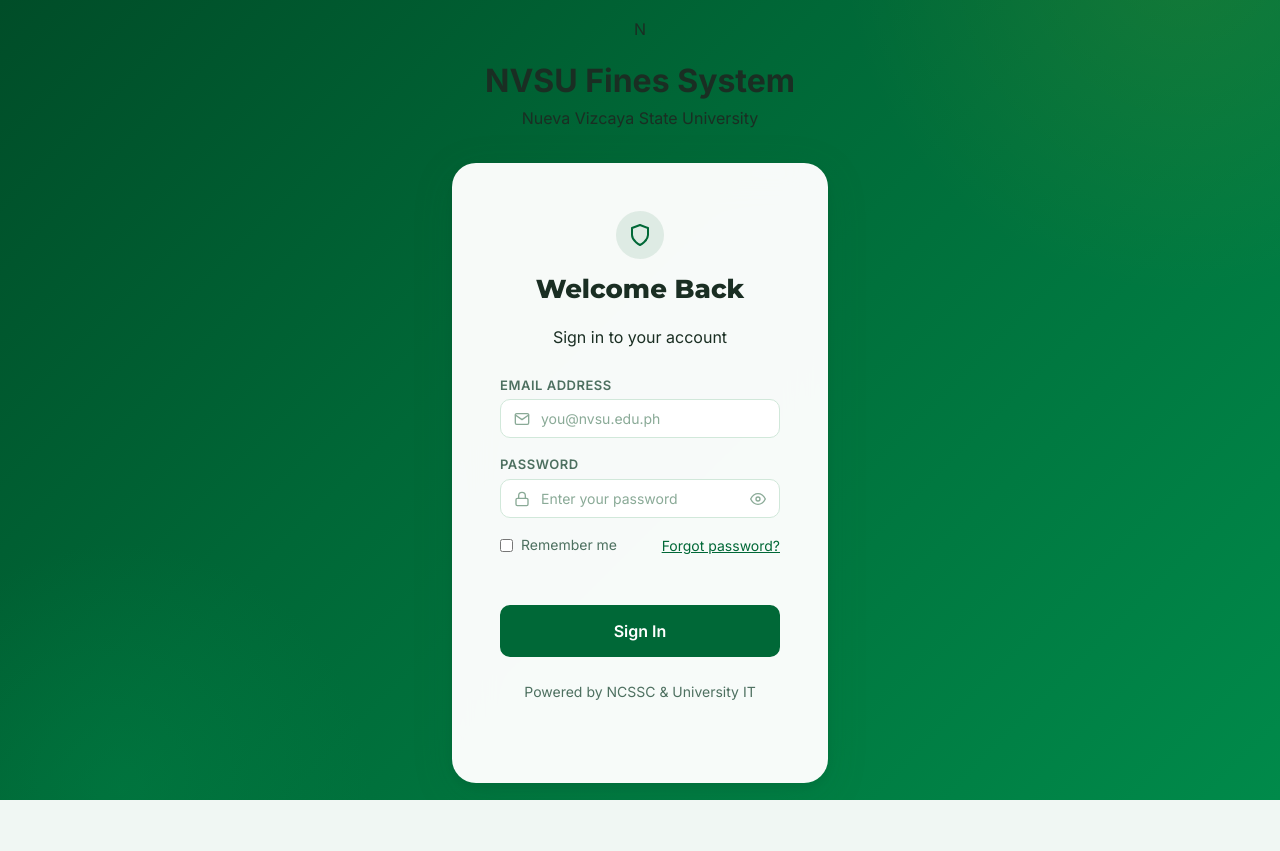
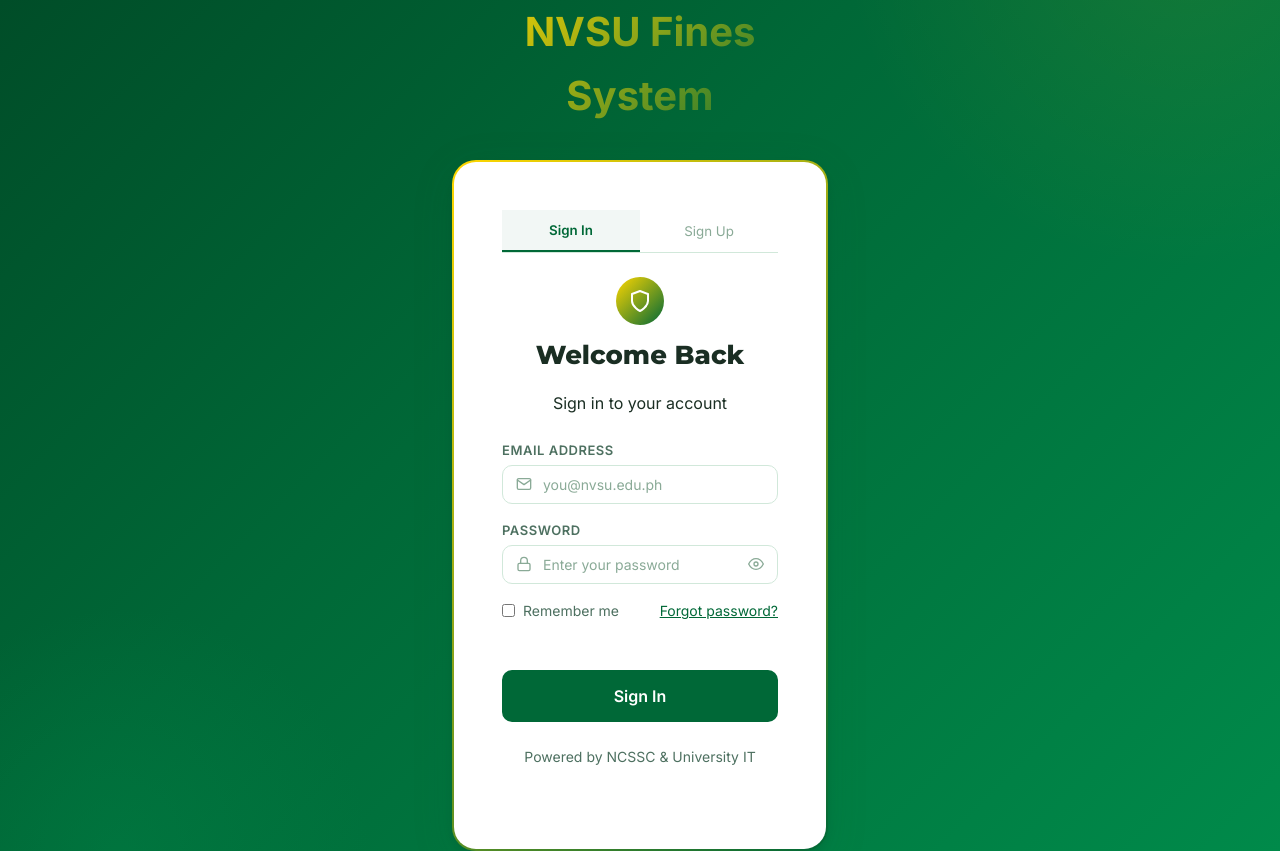
Before and after one commit to iHoshiii/Fines-System, a Next.js app in the folder frontend/: page /login in a window 1280 px wide. Before the commit the page ends 800 px from the top, so only its background shows below. Built offline with nearby package versions, Linux system fonts and the light colour scheme; no server answers.

Commit message:
(5) login UI enhancement and Sign up feature

```diff
--- a/frontend/src/app/globals.css
+++ b/frontend/src/app/globals.css
@@ -920,6 +920,8 @@
   width: 100%;
   box-shadow: var(--shadow-lg);
   animation: slideUp 0.5s ease;
+  border: 2px solid transparent;
+  background: linear-gradient(white, white) padding-box, linear-gradient(135deg, #FFD700 0%, #006837 100%) border-box;
 }
 
 .login-card h2 {
--- a/frontend/src/app/login/page.tsx
+++ b/frontend/src/app/login/page.tsx
@@ -1,6 +1,7 @@
 'use client';
 
 import { useAuth } from '@/context/AuthContext';
+import { supabase } from '@/lib/supabaseClient';
 import { useRouter } from 'next/navigation';
 import { useEffect, useState } from 'react';
 import { FiAlertCircle, FiEye, FiEyeOff, FiLock, FiMail, FiShield } from 'react-icons/fi';
@@ -8,12 +9,33 @@
 export default function LoginPage() {
     const { signIn, user, loading } = useAuth();
     const router = useRouter();
+    const [isSignUp, setIsSignUp] = useState(false);
+
+    // Login state
     const [email, setEmail] = useState('');
     const [password, setPassword] = useState('');
     const [showPassword, setShowPassword] = useState(false);
     const [rememberMe, setRememberMe] = useState(false);
+
+    // Sign up state
+    const [signUpData, setSignUpData] = useState({
+        email: '',
+        firstName: '',
+        middleName: '',
+        lastName: '',
+        idNumber: '',
+        college: '',
+        course: '',
+        year: '',
+        password: '',
+        confirmPassword: ''
+    });
+    const [showSignUpPassword, setShowSignUpPassword] = useState(false);
+    const [showConfirmPassword, setShowConfirmPassword] = useState(false);
+
     const [error, setError] = useState<string | null>(null);
     const [loadingSignIn, setLoadingSignIn] = useState(false);
+    const [loadingSignUp, setLoadingSignUp] = useState(false);
 
     useEffect(() => {
         if (!loading && user) {
@@ -56,6 +78,75 @@
         }
     };
 
+    const handleSignUp = async (e: React.FormEvent) => {
+        e.preventDefault();
+        setError(null);
+
+        // Validation
+        if (!signUpData.email.trim() || !signUpData.firstName.trim() || !signUpData.lastName.trim() ||
+            !signUpData.idNumber.trim() || !signUpData.college.trim() || !signUpData.course.trim() ||
+            !signUpData.year.trim() || !signUpData.password.trim()) {
+            setError('All fields are required');
+            return;
+        }
+
+        if (!signUpData.email.includes('@nvsu.edu.ph')) {
+            setError('Please use your NVSU email address');
+            return;
+        }
+
+        if (signUpData.password !== signUpData.confirmPassword) {
+            setError('Passwords do not match');
+            return;
+        }
+
+        if (signUpData.password.length < 6) {
+            setError('Password must be at least 6 characters long');
+            return;
+        }
+
+        setLoadingSignUp(true);
+
+        try {
+            // Create user in Supabase Auth
+            const { data, error: signUpError } = await supabase.auth.signUp({
+                email: signUpData.email,
+                password: signUpData.password,
+                options: {
+                    data: {
+                        full_name: `${signUpData.firstName} ${signUpData.middleName} ${signUpData.lastName}`.trim(),
+                        role: 'student',
+                        student_id_number: signUpData.idNumber,
+                        college: signUpData.college,
+                        course: signUpData.course,
+                        year_section: signUpData.year
+                    }
+                }
+            });
+
+            if (signUpError) {
+                if (signUpError.message.includes('already registered')) {
+                    setError('An account with this email already exists');
+                } else {
+                    setError(signUpError.message);
+                }
+                return;
+            }
+
+            setError('Account created successfully! Please check your email to confirm your account.');
+            // Switch back to login after successful signup
+            setTimeout(() => {
+                setIsSignUp(false);
+                setError(null);
+            }, 3000);
+
+        } catch (err) {
+            setError('An error occurred during sign up');
+        } finally {
+            setLoadingSignUp(false);
+        }
+    };
+
     if (loading) {
         return (
             <main className="login-page">
@@ -74,26 +165,68 @@
         <main className="login-page">
             <div className="login-card-wrapper">
                 <div style={{ textAlign: 'center', marginBottom: 32 }}>
-                    <div className="login-logo centered">N</div>
-                    <div className="login-logo-text centered">
-                        <h1>NVSU Fines System</h1>
-                        <span>Nueva Vizcaya State University</span>
-                    </div>
+                    <h1 style={{
+                        fontSize: '2.5rem',
+                        fontWeight: 'bold',
+                        background: 'linear-gradient(135deg, #FFD700 0%, #006837 100%)',
+                        WebkitBackgroundClip: 'text',
+                        WebkitTextFillColor: 'transparent',
+                        backgroundClip: 'text',
+                        marginBottom: 8
+                    }}>
+                        NVSU Fines System
+                    </h1>
                 </div>
 
                 <div className="login-card">
+                    {/* Tab Switcher */}
+                    <div style={{ display: 'flex', marginBottom: 24, borderBottom: '1px solid var(--color-border)' }}>
+                        <button
+                            onClick={() => { setIsSignUp(false); setError(null); }}
+                            style={{
+                                flex: 1,
+                                padding: '12px',
+                                border: 'none',
+                                background: isSignUp ? 'transparent' : 'var(--color-primary-50)',
+                                color: isSignUp ? 'var(--color-text-muted)' : 'var(--color-primary)',
+                                fontWeight: isSignUp ? 'normal' : '600',
+                                cursor: 'pointer',
+                                borderBottom: isSignUp ? 'none' : '2px solid var(--color-primary)'
+                            }}
+                        >
+                            Sign In
+                        </button>
+                        <button
+                            onClick={() => { setIsSignUp(true); setError(null); }}
+                            style={{
+                                flex: 1,
+                                padding: '12px',
+                                border: 'none',
+                                background: isSignUp ? 'var(--color-primary-50)' : 'transparent',
+                                color: isSignUp ? 'var(--color-primary)' : 'var(--color-text-muted)',
+                                fontWeight: isSignUp ? '600' : 'normal',
+                                cursor: 'pointer',
+                                borderBottom: isSignUp ? '2px solid var(--color-primary)' : 'none'
+                            }}
+                        >
+                            Sign Up
+                        </button>
+                    </div>
+
                     <div style={{ display: 'flex', flexDirection: 'column', alignItems: 'center', gap: 10, marginBottom: 24 }}>
                         <div style={{
                             width: 48, height: 48,
-                            background: 'var(--color-primary-100)',
+                            background: 'linear-gradient(135deg, #FFD700 0%, #006837 100%)',
                             borderRadius: 'var(--radius-full)',
                             display: 'flex', alignItems: 'center', justifyContent: 'center',
-                            color: 'var(--color-primary)'
+                            color: 'white'
                         }}>
                             <FiShield size={24} />
                         </div>
-                        <h2 style={{ textAlign: 'center' }}>Welcome Back</h2>
-                        <p style={{ textAlign: 'center', margin: 0 }}>Sign in to your account</p>
+                        <h2 style={{ textAlign: 'center' }}>{isSignUp ? 'Create Account' : 'Welcome Back'}</h2>
+                        <p style={{ textAlign: 'center', margin: 0 }}>
+                            {isSignUp ? 'Join the NVSU Fines System' : 'Sign in to your account'}
+                        </p>
                     </div>
 
                     {error && (
--- a/frontend/src/context/AuthContext.tsx
+++ b/frontend/src/context/AuthContext.tsx
@@ -1,15 +1,24 @@
 'use client';
 
-import React, { createContext, useContext, useEffect, useState } from 'react';
 import { supabase } from '@/lib/supabaseClient';
 import { Profile } from '@/types';
 import { User } from '@supabase/supabase-js';
+import React, { createContext, useContext, useEffect, useState } from 'react';
 
 interface AuthContextType {
     user: User | null;
     profile: Profile | null;
     loading: boolean;
     signIn: (email: string, password: string) => Promise<{ error: string | null }>;
+    signUp: (userData: {
+        email: string;
+        password: string;
+        fullName: string;
+        studentId: string;
+        college: string;
+        course: string;
+        year: string;
+    }) => Promise<{ error: string | null }>;
     signOut: () => Promise<void>;
     refreshProfile: () => Promise<void>;
 }
@@ -60,12 +69,38 @@
         return { error: error ? error.message : null };
     };
 
+    const signUp = async (userData: {
+        email: string;
+        password: string;
+        fullName: string;
+        studentId: string;
+        college: string;
+        course: string;
+        year: string;
+    }) => {
+        const { error } = await supabase.auth.signUp({
+            email: userData.email,
+            password: userData.password,
+            options: {
+                data: {
+                    full_name: userData.fullName,
+                    role: 'student',
+                    student_id_number: userData.studentId,
+                    college: userData.college,
+                    course: userData.course,
+                    year_section: userData.year
+                }
+            }
+        });
+        return { error: error ? error.message : null };
+    };
+
     const signOut = async () => {
         await supabase.auth.signOut();
     };
 
     return (
-        <AuthContext.Provider value={{ user, profile, loading, signIn, signOut, refreshProfile }}>
+        <AuthContext.Provider value={{ user, profile, loading, signIn, signUp, signOut, refreshProfile }}>
             {children}
         </AuthContext.Provider>
     );
```
